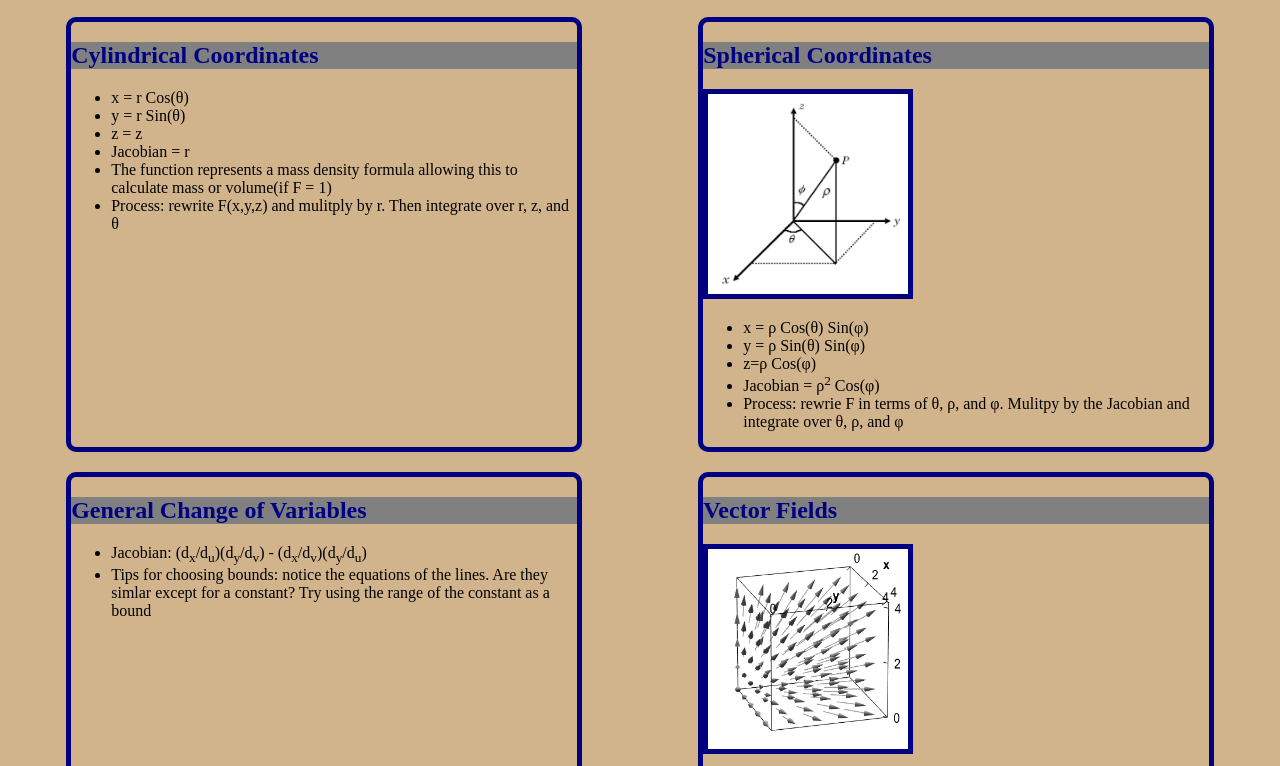
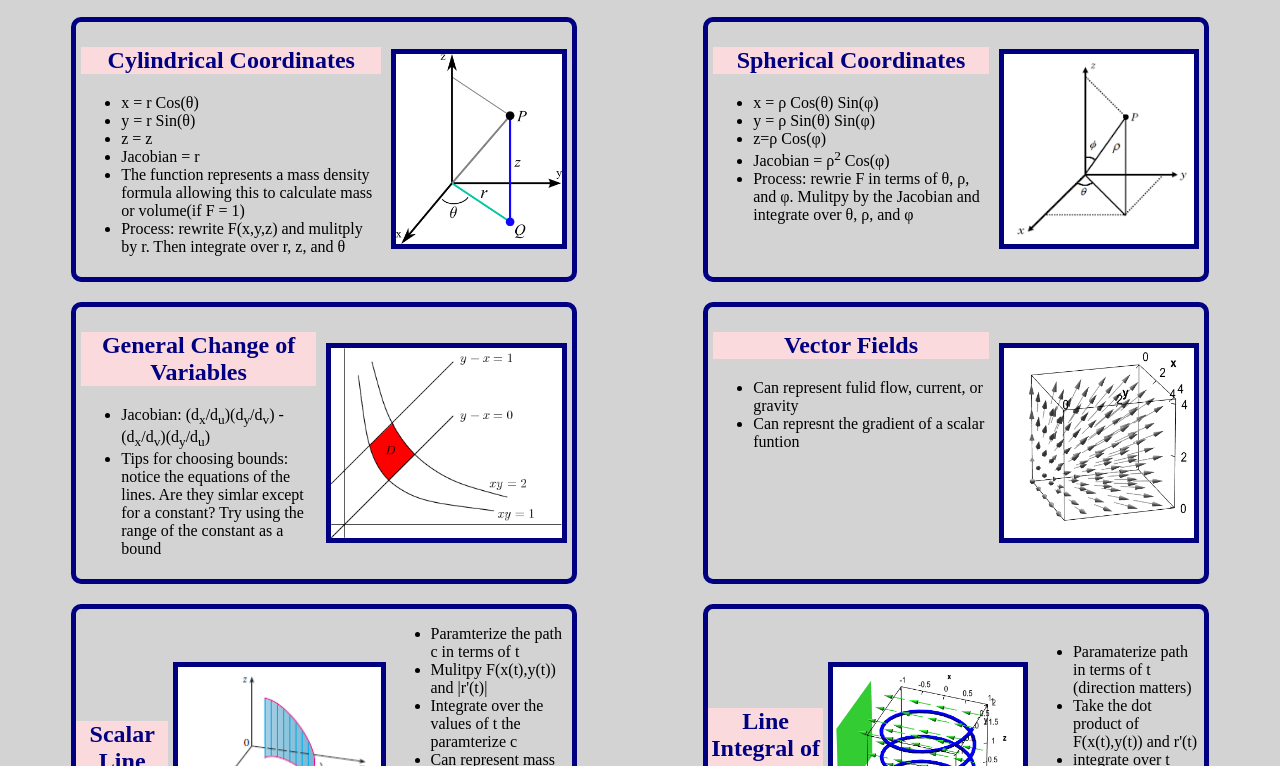
Before and after one commit to idugan100/Multi-Variable-Calculus-Review, a plain HTML site: page index.html in a window 1280 px wide. Shown: the part 73-839 px from the top of the page. Drawn offline with Linux system fonts and the light colour scheme.

Commit message:
created info class and formatted first four topics. Also updated the color scheme from tan and gray.

```diff
--- a/index.html
+++ b/index.html
@@ -9,7 +9,9 @@
 <body>
     <h1>Calc Three Final Review</h1>
     <div class="content">
+
         <div class="topic">
+        <div class="info">
         <h2>Cylindrical Coordinates </h2>
         <ul>
             <li>x = r Cos(&theta;)</li>
@@ -20,9 +22,12 @@
             <li>Process: rewrite F(x,y,z) and mulitply by r. Then integrate over r, z, and &theta;</li>
         </ul>
         </div>
+        <img src="./img/Cylindrical_coordinates.png" alt="'geometric representation of cylindrical coordinates">
+        </div>
+
         <div class="topic">
+        <div class="info">
         <h2>Spherical Coordinates</h2>
-        <img src="./img/index.png" alt="illustration of spherical coordinates">
         <ul>
             <li>x = &rho; Cos(&theta;) Sin(&phi;)</li>
             <li>y = &rho; Sin(&theta;) Sin(&phi;)</li>
@@ -31,21 +36,31 @@
             <li>Process: rewrie F in terms of &theta;, &rho;, and &phi;. Mulitpy by the Jacobian and integrate over &theta;, &rho;, and &phi;</li>
         </ul>
         </div>
+        <img src="./img/index.png" alt="illustration of spherical coordinates">
+        </div>
+
         <div class="topic">
+        <div class="info">
         <h2>General Change of Variables</h2>
             <ul>
                 <li>Jacobian: (d<sub>x</sub>/d<sub>u</sub>)(d<sub>y</sub>/d<sub>v</sub>) - (d<sub>x</sub>/d<sub>v</sub>)(d<sub>y</sub>/d<sub>u</sub>)</li>
                 <li>Tips for choosing bounds: notice the equations of the lines. Are they simlar except for a constant? Try using the range of the constant as a bound</li>
             </ul>
         </div>
+        <img src="./img/double_integral_change_variable_example.png" atl="example of region for change of variables">
+        </div>
+
         <div class="topic">
+        <div class="info">
         <h2>Vector Fields</h2>
-        <img src="./img/vector_field.png" alt="a three dimensional vector field".>
         <ul>
             <li>Can represent fulid flow, current, or gravity</li>
             <li>Can represnt the gradient of a scalar funtion</li>
         </ul>
         </div>
+        <img src="./img/vector_field.png" alt="a three dimensional vector field">
+        </div>
+
         <div class="topic">
         <h2>Scalar Line Integrals</h2>
         <img src="./img/scalar_line_integral.png" alt="image of the geometric representation of a line integral of a scalar function">
--- a/style.css
+++ b/style.css
@@ -1,28 +1,41 @@
 h1,h2{
-    background-color: gray;
+    background-color: rgb(250,218,221);
     color:rgb(0,0,128);
+    text-align: center;
+}
+h1{
+    text-align: center;
 }
 img{
     border: 5px solid rgb(0,0,128);
     height: 200px;
     width:auto;
     background-color: white;
-    margin-left: auto;
-    margin-right: auto;
+    margin:5px;
+    flex:1 1 0;
 }
 body{
-    background-color: tan;
+    background-color: rgb(211,211,211);
 }
 .content{
     display: flex;
     flex-wrap: wrap;
     justify-content: space-around;
+    align-items: stretch;
 }
 .topic{
     width:40%;
     border: solid 5px rgb(0,0,128);
     border-radius: 10px;
     margin:10px;
-
-
+    display: flex;
+    justify-content: space-around;
+    align-items: center;
 }
+.info{
+    margin:5px;
+    align-self: flex-start;
+}
+*{
+    box-sizing: border-box;
+}
```
Also changed, not shown: img/Cylindrical_coordinates.png (added), img/double_integral_change_variable_example.png (added).
